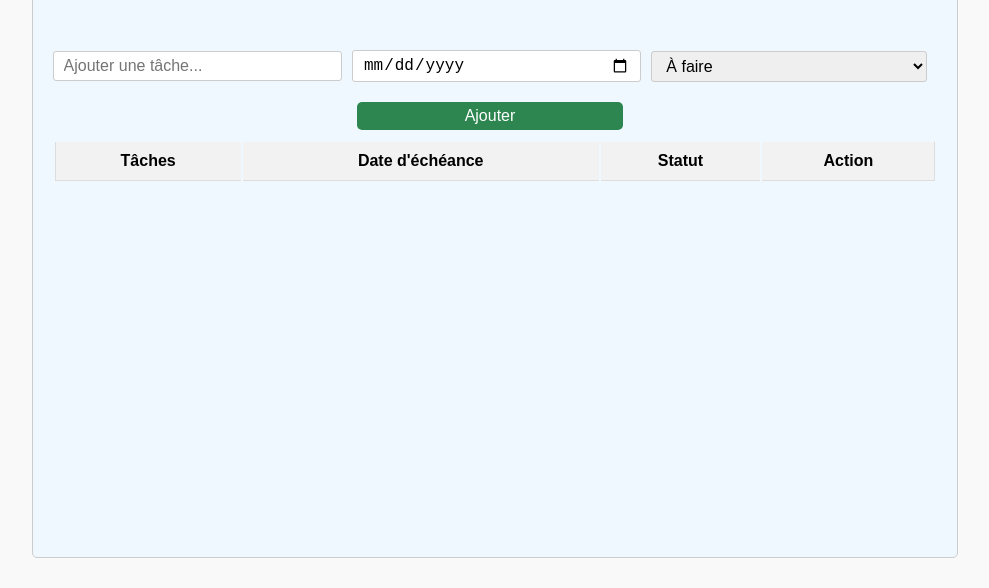
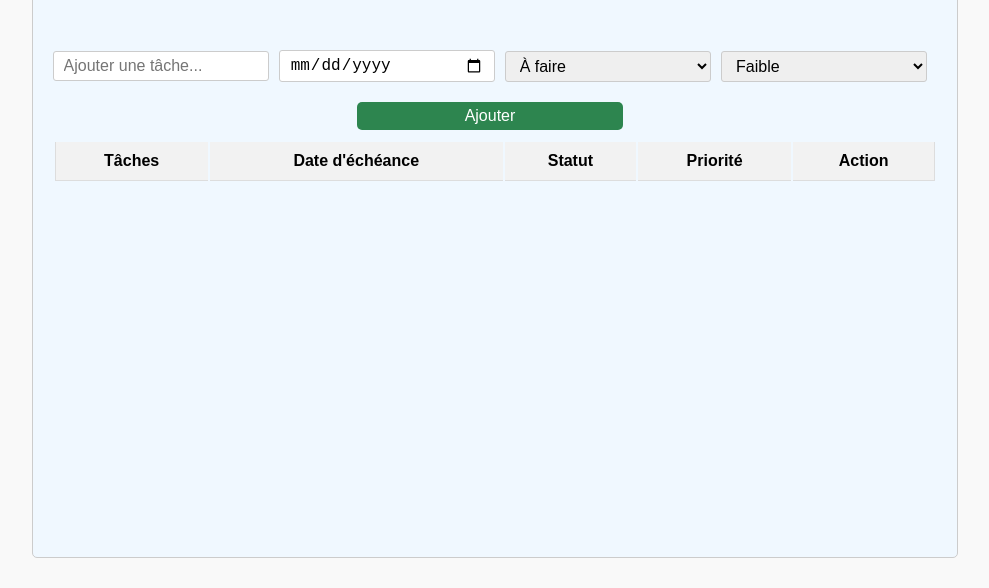
Before and after one commit to Samake-git/Liste-de-taches-interactif, a plain HTML site: page index.html in a window 1280 px wide. Shown: the part 234-822 px from the top of the page, without its empty margins (145-1134 px from the left). Drawn offline with Linux system fonts and the light colour scheme.

Commit message:
index.html

```diff
--- a/index.html
+++ b/index.html
@@ -6,13 +6,12 @@
     <title>Todo List</title>
     <link rel="stylesheet" href="styles.css">
     <link rel="stylesheet" href="https://cdnjs.cloudflare.com/ajax/libs/font-awesome/6.0.0-beta3/css/all.min.css">
-
 </head>
 <body>
     <div class="todo-container">
-         <div class="name">
+        <div class="name">
             <h1>NEKA BARA KETA</h1>
-         </div>
+        </div>
         <h1>Liste de Tâches Interactive </h1>
         <div>
             <div class="task-input">
@@ -22,6 +21,12 @@
                     <option value="à faire">À faire</option>
                     <option value="en cours">En cours</option>
                     <option value="terminé">Terminé</option>
+                </select>
+                <select id="prioritySelect">
+
+                    <option value="faible">Faible</option>
+                    <option value="moyenne">Moyenne</option>
+                    <option value="élevée">Élevée</option>
                 </select>
             </div>
             <div class="button-container">
@@ -34,9 +39,10 @@
         <table id="taskTable">
             <thead>
                 <tr>
-                    <th>Tâches </th>
+                    <th>Tâches</th>
                     <th>Date d'échéance</th>
                     <th>Statut</th>
+                    <th>Priorité</th>
                     <th>Action</th>
                 </tr>
             </thead>
```
